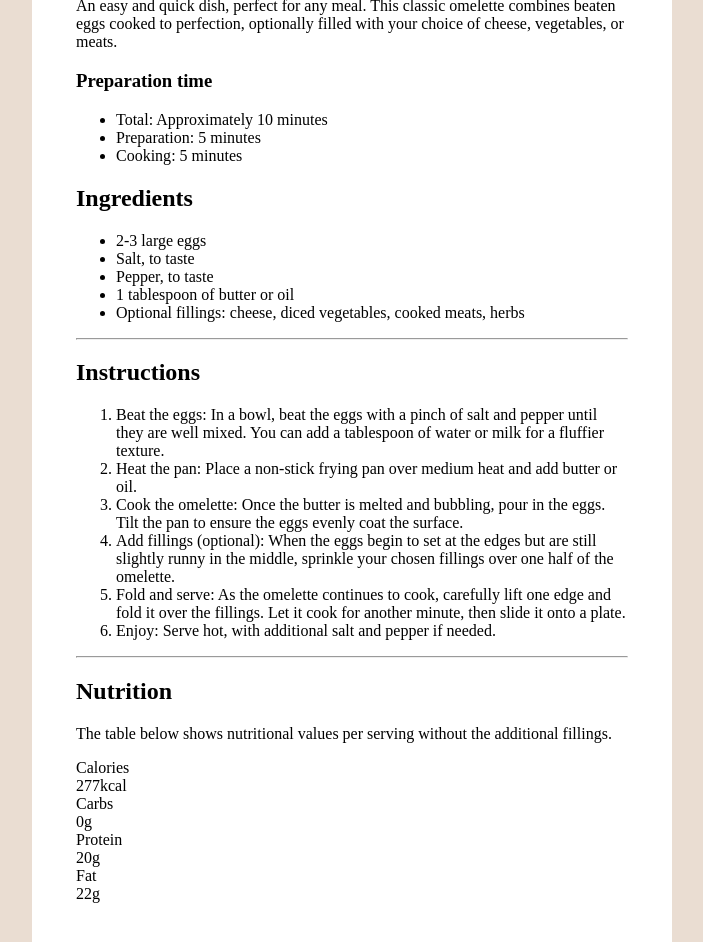
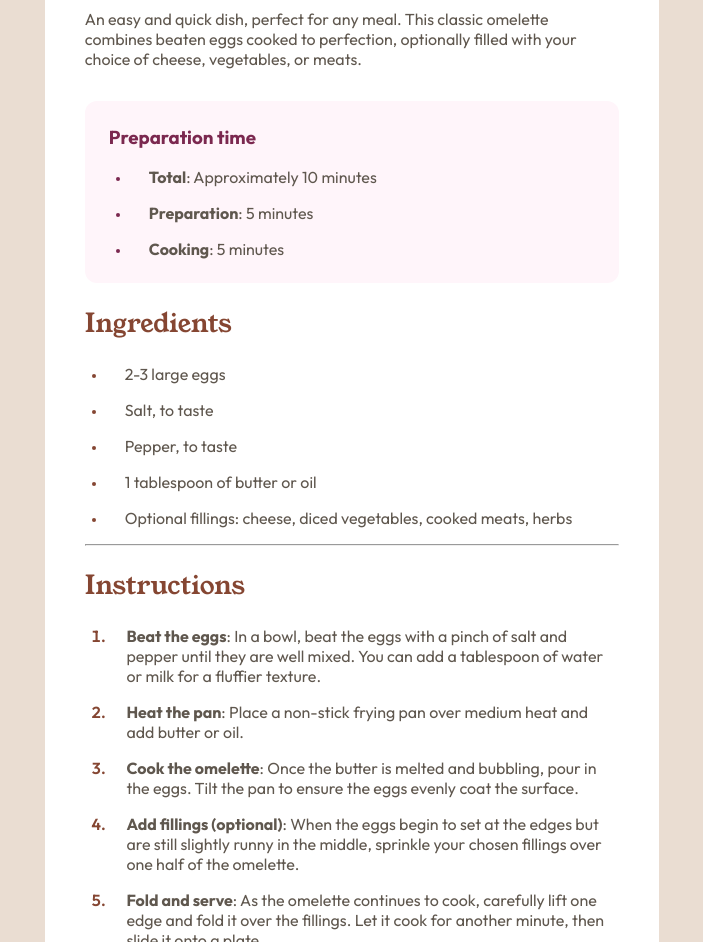
Before and after one commit to AidenT11/Recipe_Page, a plain HTML site: page index.html in a window 1280 px wide. Shown: the part 447-1389 px from the top of the page, without its empty margins (288-991 px from the left). Drawn offline with Linux system fonts and the light colour scheme.

Commit message:
Finished

```diff
--- a/index.html
+++ b/index.html
@@ -5,11 +5,12 @@
   <meta name="viewport" content="width=device-width, initial-scale=1.0"> <!-- displays site properly based on user's device -->
 
   <link rel="icon" type="image/png" sizes="32x32" href="./assets/images/favicon-32x32.png">
-  <link rel="stylesheet" href="style.css">
 
   <link rel="preconnect" href="https://fonts.googleapis.com">
   <link rel="preconnect" href="https://fonts.gstatic.com" crossorigin>
   <link href="https://fonts.googleapis.com/css2?family=Outfit:wght@100..900&family=Young+Serif&display=swap" rel="stylesheet">
+
+  <link rel="stylesheet" href="style.css">
 
   <title>Frontend Mentor | Recipe page</title>
 
@@ -57,12 +58,12 @@
       <div class="instructions">
         <h2>Instructions</h2>
         <ol>
-          <li>Beat the eggs: In a bowl, beat the eggs with a pinch of salt and pepper until they are well mixed. You can add a tablespoon of water or milk for a fluffier texture.</li>
-          <li>Heat the pan: Place a non-stick frying pan over medium heat and add butter or oil.</li>
-          <li>Cook the omelette: Once the butter is melted and bubbling, pour in the eggs. Tilt the pan to ensure the eggs evenly coat the surface.</li>
-          <li>Add fillings (optional): When the eggs begin to set at the edges but are still slightly runny in the middle, sprinkle your chosen fillings over one half of the omelette.</li>
-          <li>Fold and serve: As the omelette continues to cook, carefully lift one edge and fold it over the fillings. Let it cook for another minute, then slide it onto a plate.</li>
-          <li>Enjoy: Serve hot, with additional salt and pepper if needed.</li>
+          <li><span>Beat the eggs</span>: In a bowl, beat the eggs with a pinch of salt and pepper until they are well mixed. You can add a tablespoon of water or milk for a fluffier texture.</li>
+          <li><span>Heat the pan</span>: Place a non-stick frying pan over medium heat and add butter or oil.</li>
+          <li><span>Cook the omelette</span>: Once the butter is melted and bubbling, pour in the eggs. Tilt the pan to ensure the eggs evenly coat the surface.</li>
+          <li><span>Add fillings (optional)</span>: When the eggs begin to set at the edges but are still slightly runny in the middle, sprinkle your chosen fillings over one half of the omelette.</li>
+          <li><span>Fold and serve</span>: As the omelette continues to cook, carefully lift one edge and fold it over the fillings. Let it cook for another minute, then slide it onto a plate.</li>
+          <li><span>Enjoy</span>: Serve hot, with additional salt and pepper if needed.</li>
         </ol>
       </div>
 
@@ -72,14 +73,23 @@
         <h2>Nutrition</h2>
         <p>The table below shows nutritional values per serving without the additional fillings.</p>
         <div class="nutrition-grid">
-          <div class="calories">Calories</div>
-          <div class="calories-value">277kcal</div>
-          <div class="carbs">Carbs</div>
-          <div class="carbs-value">0g</div>
-          <div class="protein">Protein</div>
-          <div class="protein-value">20g</div>
-          <div class="fat">Fat</div>
-          <div class="fat-value">22g</div>
+          <div class="nutrition-name">Calories</div>
+          <div class="nutrition-value">277kcal</div>
+        </div>
+        <hr class="fade">
+        <div class="nutrition-grid">
+          <div class="nutrition-name">Carbs</div>
+          <div class="nutrition-value">0g</div>
+        </div>
+        <hr class="fade">
+        <div class="nutrition-grid">
+          <div class="nutrition-name">Protein</div>
+          <div class="nutrition-value">20g</div>
+        </div>
+        <hr class="fade">
+        <div class="nutrition-grid">
+          <div class="nutrition-name ">Fat</div>
+          <div class="nutrition-value">22g</div>
         </div>
       </div>
     </main>
@@ -87,7 +97,7 @@
 
   <div class="attribution">
     Challenge by <a href="https://www.frontendmentor.io?ref=challenge" target="_blank">Frontend Mentor</a>.
-    Coded by <a href="#">Your Name Here</a>.
+    Coded by <a href="https://www.linkedin.com/in/aiden-thomas-linked/">Aiden Thomas</a>.
   </div>
 </body>
 </html>
--- a/style.css
+++ b/style.css
@@ -10,6 +10,7 @@
     --fs-400: 1rem;
     --fs-500: 1.25rem;
     --fs-600: 1.625rem;
+    --fs-800: 2.35rem;
 
     --clr-white: hsl(0, 0%, 100%);
     --clr-stone-100: hsl(30, 54%, 90%);
@@ -29,6 +30,7 @@
 }
 
 body {
+    font-family: var(--ff-outfit);
     padding: 0;
     margin: 0;
     background: var(--clr-peach-200);
@@ -38,11 +40,109 @@ body {
 
 .recipe-container {
     background: var(--clr-white);
-    max-width: 50vw;
+    max-width: 48vw;
     margin-block: 4rem;
-    padding: 2.75rem;
+    padding: 2.5rem;
+    border-radius: 1.35rem;
 }
 
 .recipe-container img {
     max-width: 100%;
+    border-radius: 0.8rem;
 }
+
+.recipe-container header h1 {
+    font-family: var(--ff-ys);
+    font-weight: var(--fw-normal);
+    font-size: var(--fs-800);
+    color: var(--clr-stone-900);
+}
+
+.recipe-container header p {
+    font-weight: var(--fw-normal);
+    font-size: var(--fs-400);
+    color: var(--clr-stone-600);
+}
+
+.recipe-container h2 {
+    font-family: var(--ff-ys);
+    font-weight: var(--fw-normal);
+    font-size: var(--fs-600);
+    color: var(--clr-brown-800);
+}
+
+.recipe-container ul {
+    padding-left: 1.4rem;
+}
+
+.recipe-container li {
+    color: var(--clr-stone-600);
+    margin-bottom: 1rem;
+    padding-left: 1.1rem;
+}
+
+.preparation {
+    margin: 0;
+    margin-top: 2rem;
+    background: var(--clr-rose-50);
+    padding: 1.5rem;
+    padding-bottom: 0.5rem;
+    border-radius: 0.75rem;
+}
+
+.preparation h3 {
+    margin-top: 0;
+    color: var(--clr-rose-800);
+}
+
+.preparation li::marker{
+    color: var(--clr-rose-800);
+    font-size: 0.75rem;
+}
+
+.preparation li span {
+    color: var(--clr-stone-800);
+    font-weight: var(--fw-bold);
+}
+
+.ingredients li::marker {
+    color: var(--clr-brown-800);
+    font-size: 0.75rem;
+}
+
+.instructions li::marker {
+    color: var(--clr-brown-800);
+    font-weight: var(--fw-semi-bold);
+}
+
+.instructions ol {
+    padding-left: 1.5rem;
+}
+
+.instructions span {
+    font-weight: var(--fw-bold);
+}
+
+.nutrition p {
+    color: var(--clr-stone-600);
+}
+
+.nutrition-grid {
+    display: grid;
+    grid-template-columns: 1fr 1fr;
+    gap: 1rem;
+}
+
+.nutrition-name {
+    margin-left: 1rem;
+    color: var(--clr-stone-600);
+}
+
+.nutrition-value {
+    color: var(--clr-brown-800);
+    font-weight: var(--fw-bold);
+}
+
+.fade {
+    color: hsla(30, 10%, 34%, 0.1);
+}
```
Also changed, not shown: 1 other file.
